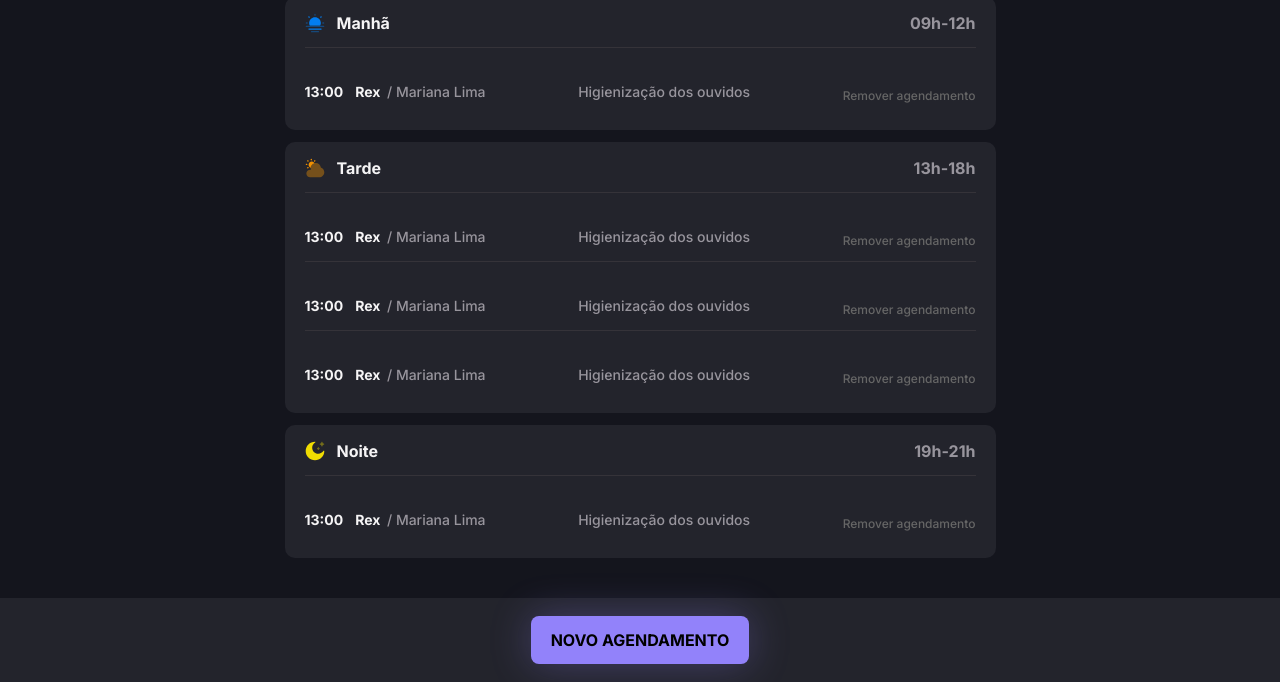
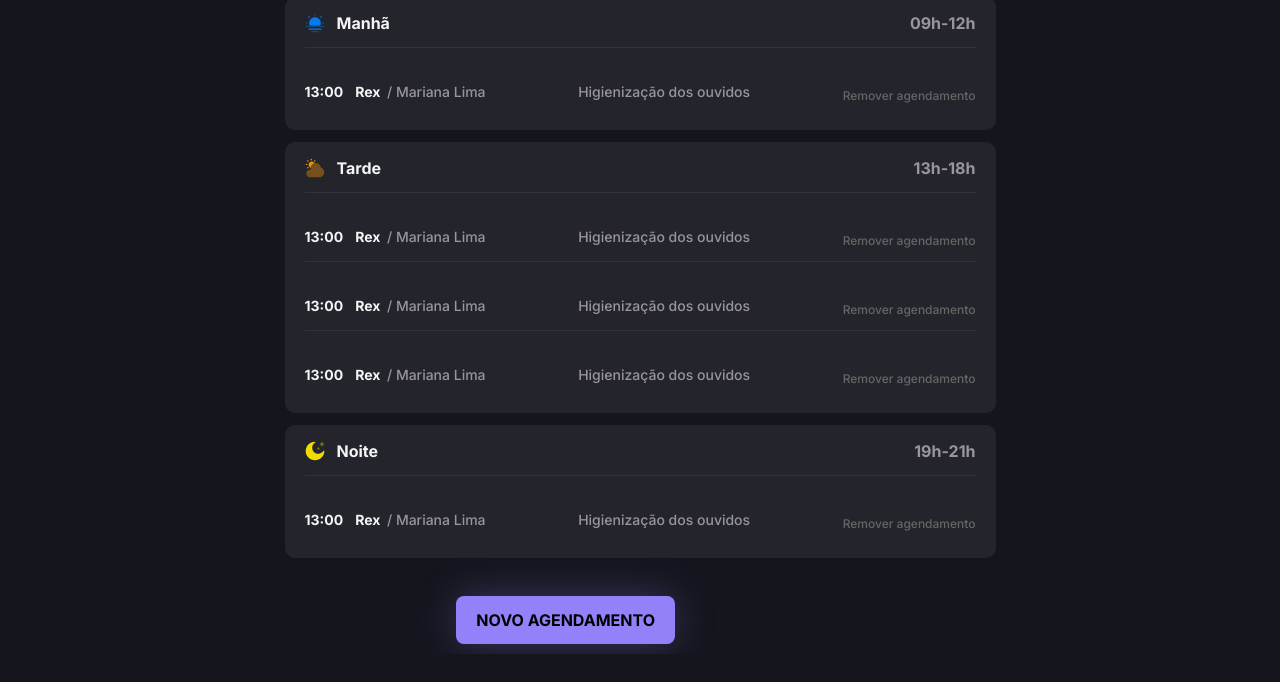
Before and after one commit to israeltx/n5-desafio-pratico-mundo-pet, a website built with webpack: page index.html in a window 1280 px wide. Shown: the part 157-839 px from the top of the page. After the commit the page ends 811 px from the top, so only its background shows below. Built offline with nearby package versions, Linux system fonts and the light colour scheme.

Commit message:
Style the footer (desktop);

```diff
--- a/src/styles/footer.css
+++ b/src/styles/footer.css
@@ -6,3 +6,18 @@ footer {
 
   background-color: var(--background-tertiary);
 }
+
+
+/* Media Queries */
+@media (width > 390px) {
+  footer {
+    position: relative;
+    background-color: initial;
+
+    & button {
+      right: 605px;
+      bottom: 10px;
+      position: absolute;
+    }
+  }
+}
--- a/src/styles/global.css
+++ b/src/styles/global.css
@@ -117,7 +117,6 @@ body {
 @media (width > 390px) {
   .container {
     max-width: 871px;
-    margin: auto;
     padding: 0 var(--s80);
   }
 }
```
